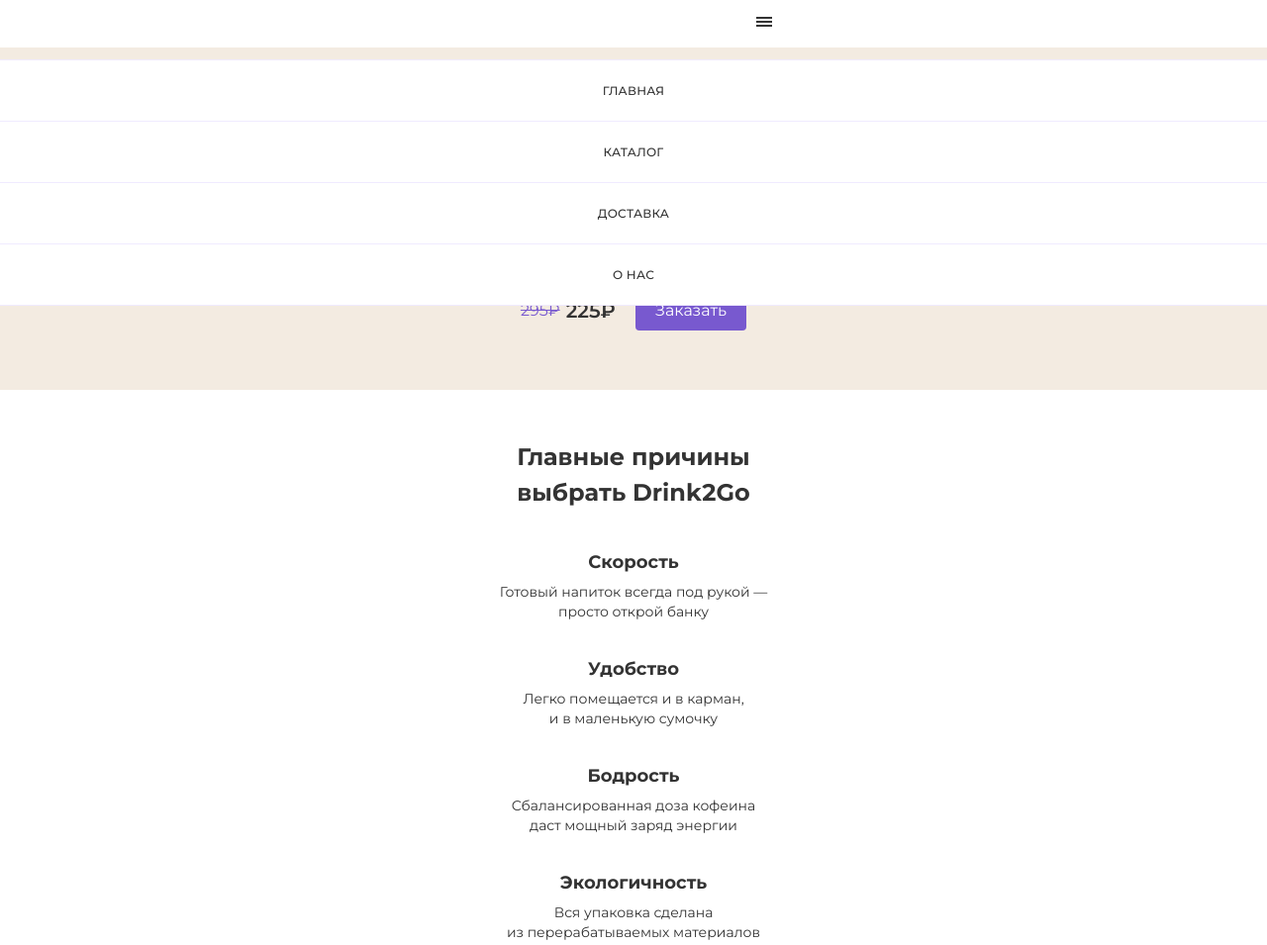
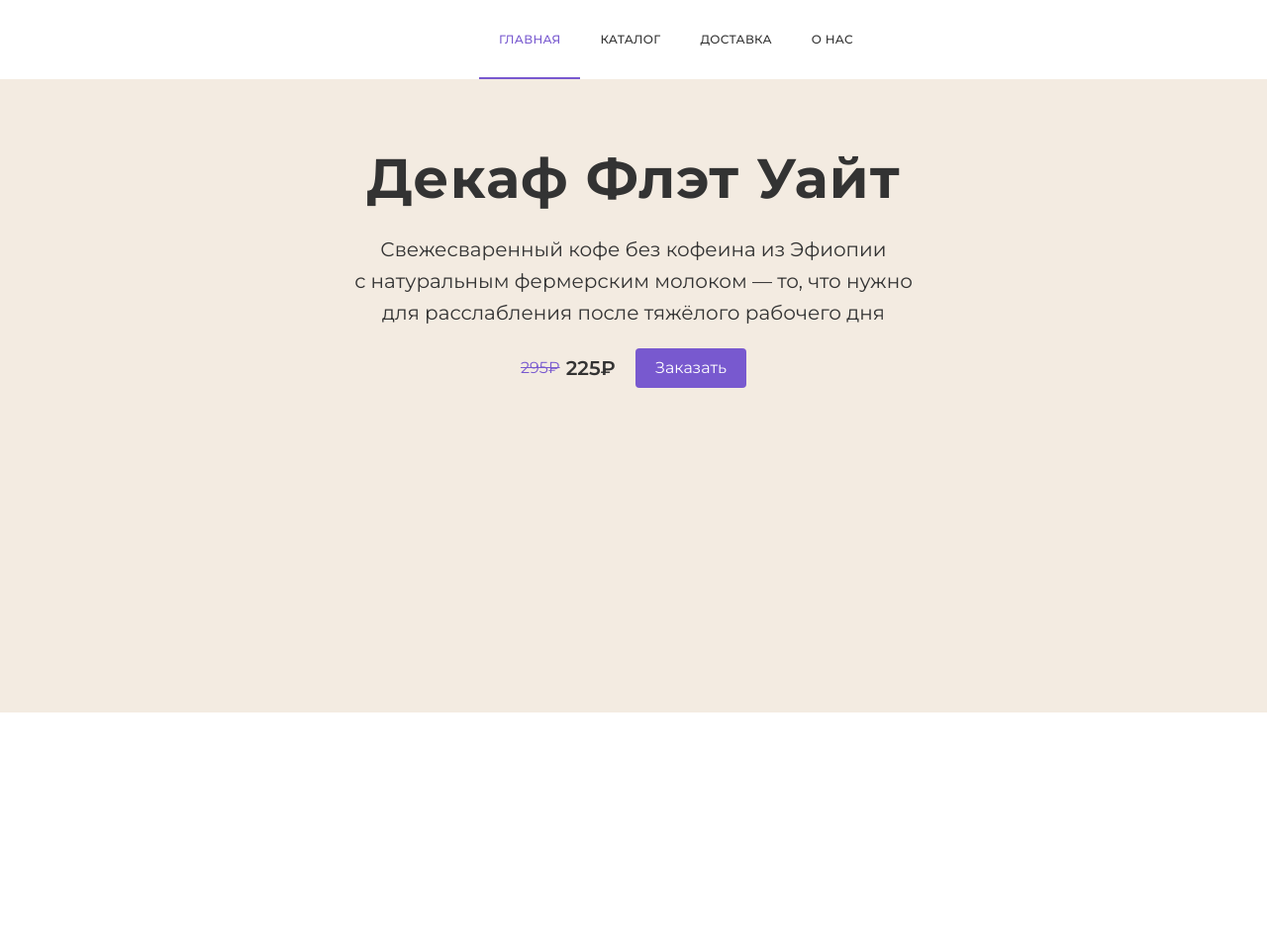
Before and after one commit to ViktoriaVorobeva/Drink2Go, a website: page source/index.html in a window 1280 px wide. Shown: the top 955 px of the page at 99% size. Drawn offline with nearby package versions, Linux system fonts and the light colour scheme; files that its build step writes are made by us from their sources.

Commit message:
добавляет часть адаптивных сеток

```diff
--- a/source/index.html
+++ b/source/index.html
@@ -17,24 +17,7 @@
         <div class="page-header__logo-container">
           <a class="page-header__logo-link" href="index.html"></a>
         </div>
-        <nav class="header-navigation header-navigation--closed header-navigation--nojs">
-          <ul class="header-navigation__user-list">
-            <li class="header-navigation__user-item">
-              <a class="header-navigation__user-link" href="#">
-                <span class="visually-hidden">Вход в личный кабинет</span>
-              </a>
-            </li>
-            <li class="header-navigation__user-item">
-              <a class="header-navigation__user-link" href="#">
-                <span class="visually-hidden">Корзина</span>
-              </a>
-            </li>
-          </ul>
-          <div class="header-navigation__toggle-box">
-            <button class="header-navigation__toggle" type="button">
-              <span class="visually-hidden">Открыть меню</span>
-            </button>
-          </div>
+        <nav class="header-navigation header-navigation--opened header-navigation--nojs">
           <ul class="header-navigation__list">
             <li class="header-navigation__item header-navigation__item--current">
               <a class="header-navigation__link" href="index.html">Главная
@@ -50,6 +33,23 @@
             </li>
             <li class="header-navigation__item">
               <a class="header-navigation__link" href="#">О нас
+              </a>
+            </li>
+          </ul>
+          <div class="header-navigation__toggle-box">
+            <button class="header-navigation__toggle" type="button">
+              <span class="visually-hidden">Открыть меню</span>
+            </button>
+          </div>
+          <ul class="header-navigation__user-list">
+            <li class="header-navigation__user-item">
+              <a class="header-navigation__user-link" href="#">
+                <span class="visually-hidden">Вход в личный кабинет</span>
+              </a>
+            </li>
+            <li class="header-navigation__user-item">
+              <a class="header-navigation__user-link" href="#">
+                <span class="visually-hidden">Корзина</span>
               </a>
             </li>
           </ul>
@@ -74,7 +74,7 @@
           </div>
           <div class="promo__card card">
             <h2 class="card__title">Декаф Флэт Уайт</h2>
-            <p class="card__description">Свежесваренный кофе без кофеина из Эфиопии с натуральным фермерским молоком —
+            <p class="card__description">Свежесваренный кофе без кофеина из Эфиопии с&nbsp;натуральным фермерским молоком —
               то,
               что нужно для расслабления после тяжёлого рабочего дня</p>
             <div class="card__container">
--- a/source/js/script.js
+++ b/source/js/script.js
@@ -1 +1,16 @@
-/* в этот файл добавляет скрипты*/
+const headerNav = document.querySelector('.header-navigation');
+const headerToggle = document.querySelector('.header-navigation__toggle');
+
+headerNav.classList.remove('header-navigation--nojs');
+
+function getNavList () {
+  if(headerNav.classList.contains('header-navigation--opened')) {
+    headerNav.classList.remove('header-navigation--opened');
+    headerNav.classList.add('header-navigation--closed');
+  } else {
+    headerNav.classList.remove('header-navigation--closed');
+    headerNav.classList.add('header-navigation--opened');
+  }
+}
+
+headerToggle.addEventListener('click', getNavList);
--- a/source/less/blocks/advantages.less
+++ b/source/less/blocks/advantages.less
@@ -4,7 +4,9 @@
   margin: 0 20px;
 
   @media (min-width: @tablet-width) {
-    margin: 0 30px;
+    padding-top: 60px;
+    padding-bottom: 0;
+    margin-bottom: 100px;
   }
 
   @media (min-width: @desktop-width) {
@@ -18,6 +20,10 @@
   align-items: center;
   max-width: 280px;
   margin: 0 auto;
+
+  @media (min-width: @tablet-width) {
+    max-width: 728px;
+  }
 }
 
 .advantages__title {
@@ -27,19 +33,42 @@
   line-height: 36px;
   text-align: center;
   margin-bottom: 36px;
+
+  @media (min-width: @tablet-width) {
+    font-size: 42px;
+    line-height: 64px;
+    margin-bottom: 60px;
+  }
 }
 
 .advantages__list {
   margin: 0;
   padding: 0;
   list-style-type: none;
+
+  @media (min-width: @tablet-width) {
+    display: grid;
+    grid-template-columns: 339px 339px;
+    gap: 50px 30px;
+    margin: 0 10px;
+  }
 }
 
 .advantages__item {
   text-align: center;
 
+  @media (min-width: @tablet-width) {
+    text-align: left;
+    padding-left: 72px;
+    padding-right: 11px;
+  }
+
   &:not(:last-child) {
     margin-bottom: 32px;
+
+    @media (min-width: @tablet-width) {
+      margin-bottom: 0;
+    }
   }
 }
 
@@ -49,10 +78,21 @@
   font-size: 18px;
   line-height: 32px;
   margin-bottom: 4px;
+
+  @media (min-width: @tablet-width) {
+    font-size: 24px;
+    line-height: 36px;
+    margin-bottom: 10px;
+  }
 }
 
 .advantages__item-description {
   margin: 0;
   font-size: 14px;
   line-height: 20px;
+
+  @media (min-width: @tablet-width) {
+    font-size: 16px;
+    line-height: 24px;
+  }
 }
--- a/source/less/blocks/card.less
+++ b/source/less/blocks/card.less
@@ -12,6 +12,12 @@
   letter-spacing: 0.02em;
   text-align: center;
   margin-bottom: 10px;
+
+  @media (min-width: @tablet-width) {
+    font-size: 56px;
+    line-height: 80px;
+    margin-bottom: 16px;
+  }
 }
 
 .card__description {
@@ -21,6 +27,12 @@
   font-size: 14px;
   line-height: 20px;
   text-align: center;
+
+  @media (min-width: @tablet-width) {
+    font-size: 20px;
+    line-height: 32px;
+    padding: 0 80px;
+  }
 }
 
 .card__container {
--- a/source/less/blocks/catalog.less
+++ b/source/less/blocks/catalog.less
@@ -2,14 +2,14 @@
   background-color: @lightest-grey;
   padding-top: 50px;
   padding-bottom: 44px;
+
+  @media (min-width: @tablet-width) {
+    padding-top: 80px;
+  }
 }
 
 .catalog__box {
   margin: 0 20px;
-
-  @media (min-width: @tablet-width) {
-    margin: 0 30px;
-  }
 
   @media (min-width: @desktop-width) {
     margin: 0 60px;
@@ -21,6 +21,10 @@
   flex-direction: column;
   max-width: 280px;
   margin: 0 auto;
+
+  @media (min-width: @tablet-width) {
+    max-width: 728px;
+  }
 }
 
 .catalog__title {
@@ -30,6 +34,11 @@
   font-size: 24px;
   line-height: 36px;
   text-align: center;
+
+  @media (min-width: @tablet-width) {
+    font-size: 42px;
+    line-height: 64px;
+  }
 }
 
 .catalog__sorting {
--- a/source/less/blocks/form.less
+++ b/source/less/blocks/form.less
@@ -1,5 +1,11 @@
 .form {
   margin-bottom: 36px;
+
+  @media (min-width: @tablet-width) {
+    display: flex;
+    justify-content: space-between;
+    padding-right: 34px;
+  }
 }
 
 .form__range {
@@ -22,12 +28,22 @@
 .form__range-scale {
   height: 2px;
   background-color: @light-grey;
+
+  @media (min-width: @tablet-width) {
+    max-width: 220px;
+    height: 4px;
+  }
 }
 
 .form__range-scale-bar {
   position: absolute;
   height: 2px;
   background-color: @primary-lighter;
+
+  @media (min-width: @tablet-width) {
+    max-width: 190px;
+    height: 4px;
+  }
 }
 
 .form__range-scale-toggle {
@@ -64,6 +80,10 @@
     top: 50%;
     left: 49%;
   }
+
+  @media (min-width: @tablet-width) {
+    min-width: 220px;
+  }
 }
 
 .form__range-inputs-label {
@@ -80,6 +100,18 @@
   border: 2px solid @primary-lighter;
   border-radius: 4px;
   text-align: center;
+
+  @media (min-width: @tablet-width) {
+    max-width: 92px;
+  }
+}
+
+@media (min-width: @tablet-width) {
+  .form__filters-container {
+    display: flex;
+    flex-wrap: wrap;
+    justify-content: flex-end;
+  }
 }
 
 .form__item {
--- a/source/less/blocks/header-navigation.less
+++ b/source/less/blocks/header-navigation.less
@@ -1,4 +1,9 @@
 .header-navigation {
+  @media (min-width: @tablet-width) {
+    display: flex;
+    justify-content: space-between;
+  }
+
   &--closed .header-navigation__toggle::before {
     content: "";
     position: absolute;
@@ -62,7 +67,7 @@
   position: absolute;
   width: 16px;
   height: 16px;
-  top: -19px;
+  top: 6px;
   right: 0;
   display: block;
   padding: 0;
@@ -72,14 +77,54 @@
   border: none;
 }
 
+@media (min-width: @tablet-width) {
+  .header-navigation__list {
+    position: relative;
+    width: 400px;
+    display: flex;
+    flex-wrap: wrap;
+    border: none;
+    top: 0;
+    left: 0;
+  }
+
+  .header-navigation__toggle {
+    display: none;
+  }
+}
+
+.header-navigation--nojs .header-navigation__toggle {
+  display: none;
+}
+
+.header-navigation--nojs .header-navigation__list {
+  display: block;
+}
+
 .header-navigation__item {
-  padding-top: 20px;
-  padding-bottom: 21px;
   text-align: center;
   border-top: 1px solid @base-secondary;
+
+  @media (min-width: @tablet-width) {
+    border: none;
+    position: relative;
+
+    &--current {
+      &::after {
+        content: "";
+        position: absolute;
+        height: 2px;
+        left: 0;
+        right: 0;
+        bottom: 0;
+        background-color: @base-purple;
+      }
+    }
+  }
 }
 
 .header-navigation__link {
+  display: block;
   padding: 10px;
   font-weight: 500;
   font-size: 12px;
@@ -88,6 +133,16 @@
   text-transform: uppercase;
   text-decoration: none;
   color: @black;
+
+  @media (min-width: @tablet-width) {
+    padding: 32px 20px;
+  }
+}
+
+@media (min-width: @tablet-width) {
+  .header-navigation__item--current .header-navigation__link {
+    color: @base-purple;
+  }
 }
 
 .header-navigation__user-list {
@@ -97,6 +152,10 @@
   padding: 0;
   display: flex;
   flex-wrap: wrap;
+
+  @media (min-width: @tablet-width) {
+    justify-content: right;
+  }
 }
 
 .header-navigation__user-item {
@@ -108,5 +167,9 @@
 .header-navigation__user-link {
   width: 16px;
   height: 16px;
-  padding: 4px;
+  padding: 22px;
+
+  @media (min-width: @tablet-width) {
+    padding: 32px 22px;
+  }
 }
--- a/source/less/blocks/page-header.less
+++ b/source/less/blocks/page-header.less
@@ -1,14 +1,5 @@
-.page-header {
-  padding-top: 12px;
-  padding-bottom: 12px;
-}
-
 .page-header__box {
   margin: 0 20px;
-
-  @media (min-width: @tablet-width) {
-    margin: 0 30px;
-  }
 
   @media (min-width: @desktop-width) {
     margin: 0 60px;
@@ -21,4 +12,8 @@
   justify-content: space-between;
   max-width: 280px;
   margin: 0 auto;
+
+  @media (min-width: @tablet-width) {
+    max-width: 728px;
+  }
 }
--- a/source/less/blocks/promo.less
+++ b/source/less/blocks/promo.less
@@ -1,16 +1,26 @@
 .promo {
   position: relative;
-  padding-top: 20px;
-  padding-bottom: 60px;
   background-color: @flat-white;
+
+  @media (min-width: @tablet-width) {
+    background-color: @white;
+    height: 828px;
+    z-index: 1;
+
+    &::before {
+      content: "";
+      position: absolute;
+      width: 100%;
+      height: 640px;
+      top: 0;
+      z-index: -1;
+      background-color: @flat-white;
+    }
+  }
 }
 
 .promo__box {
   margin: 0 20px;
-
-  @media (min-width: @tablet-width) {
-    margin: 0 30px;
-  }
 
   @media (min-width: @desktop-width) {
     margin: 0 60px;
@@ -20,6 +30,14 @@
 .promo__slider {
   max-width: 280px;
   margin: 0 auto;
+  padding-top: 20px;
+  padding-bottom: 60px;
+
+  @media (min-width: @tablet-width) {
+    max-width: 728px;
+    padding-top: 60px;
+    padding-bottom: 0;
+  }
 }
 
 .promo__slider-button {
```
